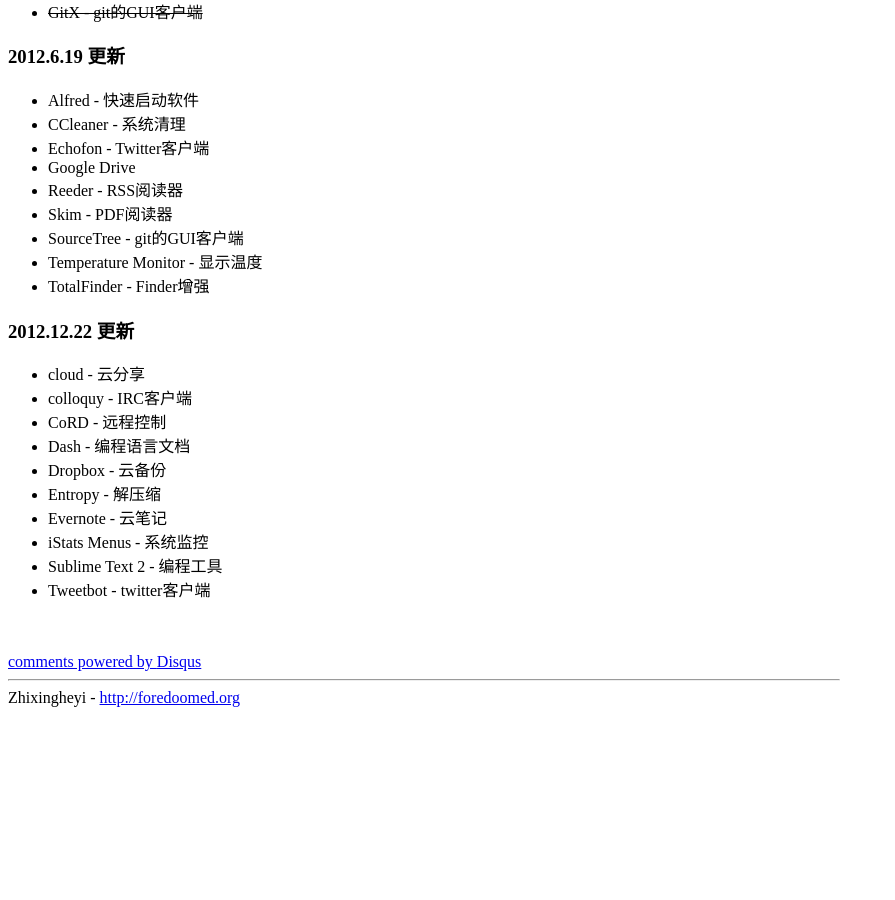
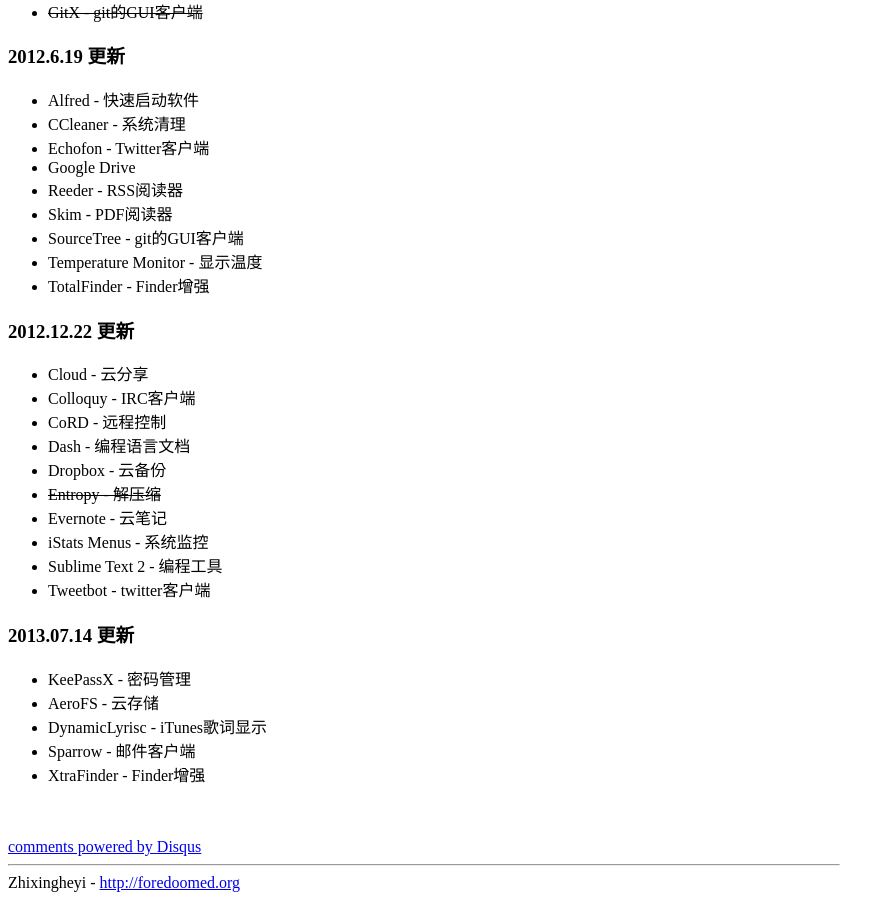
Before and after one commit to Foredoomed/foredoomed.org, a Jekyll site: the page built from _posts/2011-11-17-my-macbook-life-starts.markdown, in a window 1280 px wide and 900 px high, scrolled down 1224 px. Shown: the whole window, without its empty margins (0-895 px from the left). Built offline with Jekyll 4.4.1, drawn with Linux system fonts in a browser that asks for light colours; Markdown is read by kramdown in place of the engine named in the settings; comment, search, counter and statistics services are not loaded; before the commit the page ends 1939 px from its top, so only the background shows below that.

Commit message:
Update post

```diff
--- a/_posts/2011-11-17-my-macbook-life-starts.markdown
+++ b/_posts/2011-11-17-my-macbook-life-starts.markdown
@@ -62,13 +62,21 @@
 
 ### 2012.12.22 更新
 
-* cloud - 云分享
-* colloquy - IRC客户端
+* Cloud - 云分享
+* Colloquy - IRC客户端
 * CoRD - 远程控制
 * Dash - 编程语言文档
 * Dropbox - 云备份
-* Entropy - 解压缩
+* <s>Entropy - 解压缩</s>
 * Evernote - 云笔记
 * iStats Menus - 系统监控
 * Sublime Text 2 - 编程工具
 * Tweetbot - twitter客户端
+
+### 2013.07.14 更新
+
+* KeePassX - 密码管理
+* AeroFS - 云存储
+* DynamicLyrisc - iTunes歌词显示
+* Sparrow - 邮件客户端
+* XtraFinder - Finder增强
```
